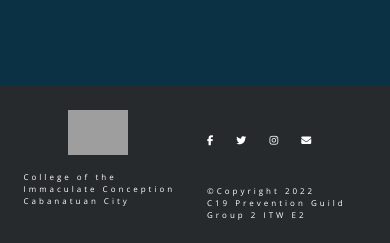
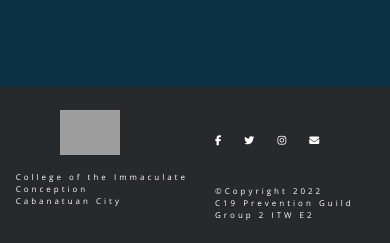
Before and after one commit to gatchigat/c19-prevention-guild, a PHP site: page /about.html in a window 390 px wide. Shown: the part 3979-4222 px from the top of the page. Run offline with PHP 8.4, Linux system fonts and the light colour scheme; some libraries are stand-ins or nearby versions; some web fonts are replaced; grey boxes are pictures that could not be loaded.

Commit message:
Add files via upload

```diff
--- a/styles/style.css
+++ b/styles/style.css
@@ -563,14 +563,22 @@ main {
     height: auto;
   }
   #footer {
-    padding: 20px 5%;
+    margin: 0;
+    padding: 20px 3%;
+  }
+  #footer .col-6:nth-of-type(2) {
+    padding-left: 20px;
+    padding-right: 0;
+    margin: 0;
+    /* justify-self: flex-end; */
+    /* text-align: left; */
   }
   #footer img {
     width: 60px;
     display: inline-block;
   }
   #footer {
-    font-size: 0.65rem;
+    font-size: 0.7rem;
   }
   #footer .text-start {
     font-size: 0.5rem;
```
